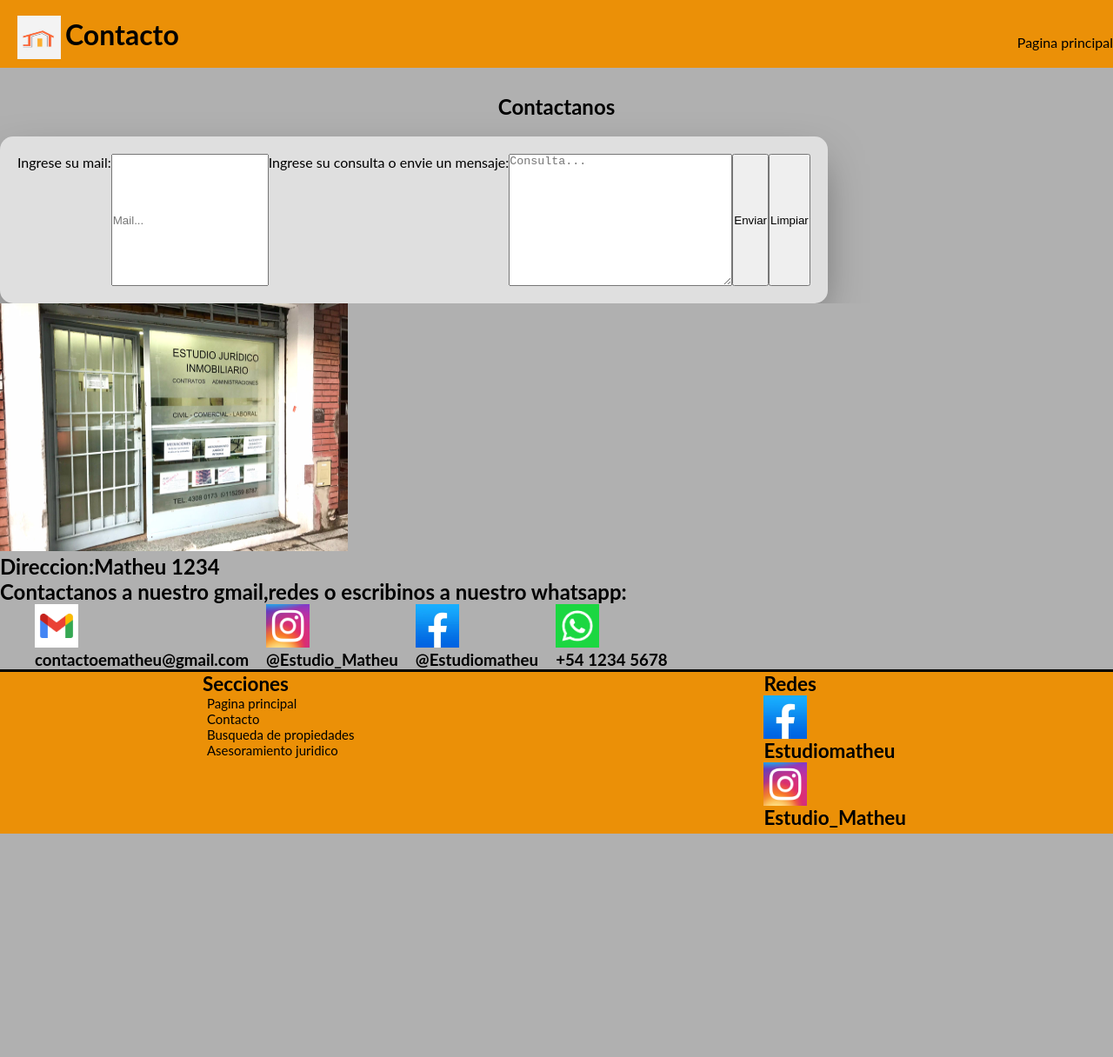
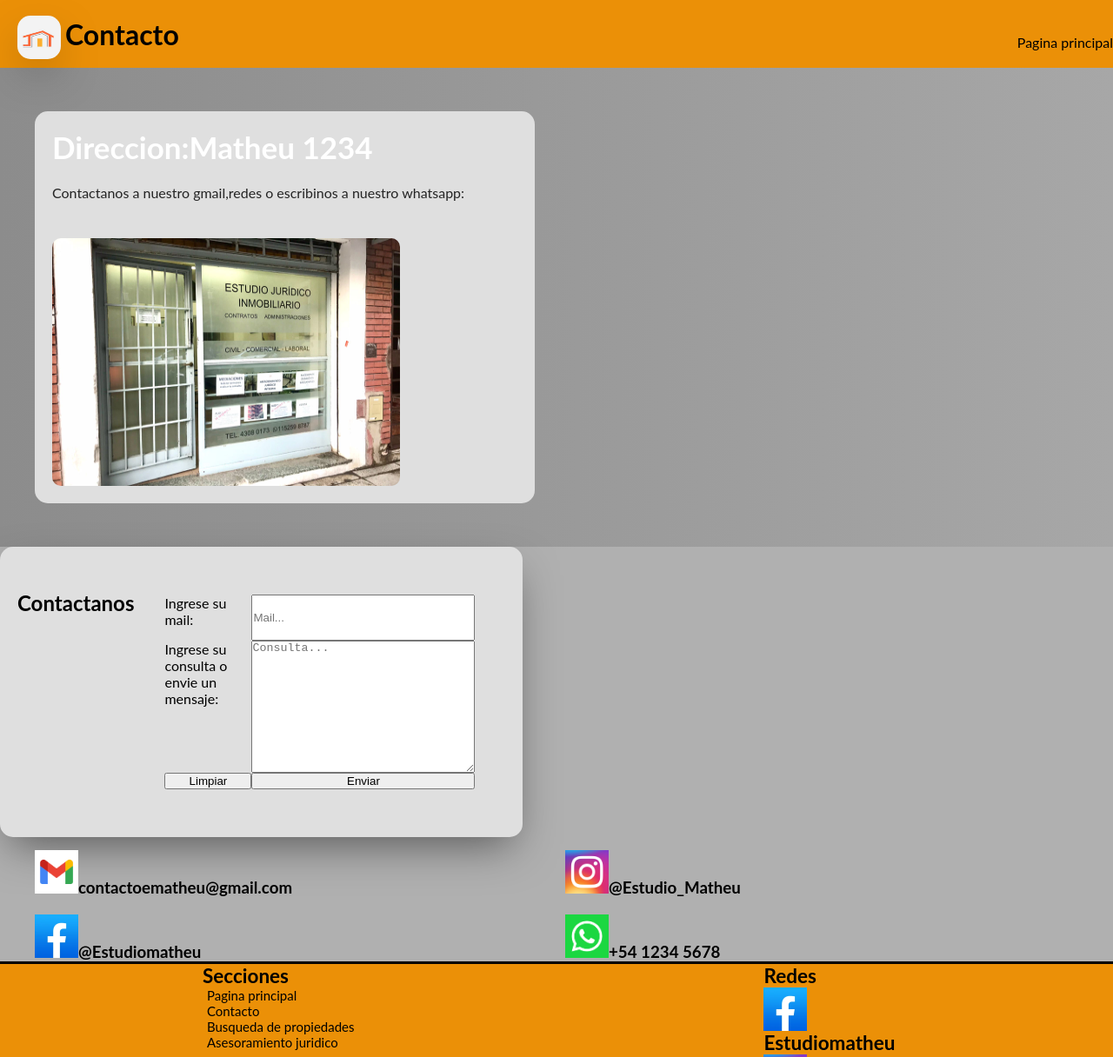
Before and after one commit to SantinoCarrara/estudiomatheusass, a plain HTML site: page pages/contacto.html in a window 1280 px wide. Shown: the top 1216 px of the page at 87% size. Before the commit the page ends 959 px from the top, so only its background shows below. Drawn offline with Linux system fonts and the light colour scheme.

Commit message:
entregafin

```diff
--- a/pages/contacto.html
+++ b/pages/contacto.html
@@ -10,7 +10,7 @@
 
 <body>
     <header>
-        <img src="../assets/img/iconoprincipal.png" alt="icono principal" width="50" height="50" class="logo"/>
+        <a href="../index.html"><img src="../assets/img/iconoprincipal.png" alt="icono principal" width="50" height="50" class="logo" /></a>
         <h1 class="topH2">Contacto</h1>
         <nav>
             <a href="../index.html" class="linkAc ">Pagina principal</a>
@@ -19,44 +19,43 @@
     </header>
 
     <main>
-        <section>
-            <h2 class="titleP">Contactanos</h2>
-            <form action="send" class="form">
-                <label for="mail">Ingrese su mail:</label>
-                <input type="email" id="mail" placeholder="Mail..." name="mail" />
-                <br />
-                <label for="consulta">Ingrese su consulta o envie un mensaje:</label>
-                <textarea name="consulta" id="consulta" cols="30" rows="10" placeholder="Consulta..."></textarea>
-                <button type="submit">Enviar</button>
-                <button type="reset">Limpiar</button>
-            </form>
+        <section class="hero">
+            <div class="hero__grid container">
+              <div class="hero__grid-content">
+                <h1>Direccion:Matheu 1234</h1>
+                <p>Contactanos a nuestro gmail,redes o escribinos a nuestro whatsapp:</p>
+                <img class="hero__grid-img" src="../assets/img/local.png" alt="local" width="400" height="285" />
+              </div>
+            </div>
         </section>
 
-        <section class="local">
-            <img src="../assets/img/local.png" alt="local" width="400" height="285" />
-            <h2>Direccion:Matheu 1234</h2>
-            <h2>Contactanos a nuestro gmail,redes o escribinos a nuestro whatsapp:</h2>
+        <section class="form">
+            <h2 class="form__title">Contactanos</h2>
+            <form class="form__content" action="send">
+                <label for="mail">Ingrese su mail:</label>
+                    <input type="email" id="mail" placeholder="Mail..." name="mail" />
+                    <label for="consulta">Ingrese su consulta o envie un mensaje:</label>
+                <textarea name="consulta" id="consulta" cols="30" rows="10" placeholder="Consulta..."></textarea>
+                    <button type="reset">Limpiar</button>
+                    <button type="submit">Enviar</button>
+            </form>
         </section>
 
         <article class="conRedes container">
             <section>
-                <img src="../assets/img/gmail.png" alt="gmailpic" width="50" height="50" />
-                <h3>contactoematheu@gmail.com</h3>
+                <h3><img src="../assets/img/gmail.png" alt="gmailpic" width="50" height="50" />contactoematheu@gmail.com</h3>
             </section>
 
             <section>
-                <img src="../assets/img/instagram.png" alt="igpic" width="50" height="50" />
-                <h3>@Estudio_Matheu</h3>
+                <h3><img src="../assets/img/instagram.png" alt="igpic" width="50" height="50" />@Estudio_Matheu</h3>
+            </section>
+
+            <section class="conRedes__fb">
+                <h3><img src="../assets/img/facebook.png" alt="facepic" width="50" height="50" />@Estudiomatheu</h3>
             </section>
 
             <section>
-                <img src="../assets/img/facebook.png" alt="facepic" width="50" height="50" />
-                <h3>@Estudiomatheu</h3>
-            </section>
-
-            <section>
-                <img src="../assets/img/wpp.png" alt="wppic" width="50" height="50" />
-                <h3>+54 1234 5678</h3>
+                <h3><img src="../assets/img/wpp.png" alt="wppic" width="50" height="50" />+54 1234 5678</h3>
             </section>
         </article>
     </main>
--- a/style.css
+++ b/style.css
@@ -40,10 +40,60 @@ ul li {
     margin: 0 5px;
 }
 
+ul li a {
+    transition: 00.1s;
+}
+
+ul li a:hover {
+    color: #8c8c8c;
+}
+
 nav a {
     display: flex;
     justify-content: end;
     color: black;
+    transition: 00.3s;
+}
+
+nav a:hover {
+    color: #8c8c8c;
+}
+
+.hero {
+    background-image: linear-gradient(90deg, #8c8c8c, #a7a7a7);
+    padding: 50px 20px;
+    color: #e2e8f0;
+}
+
+.hero__grid {
+    display: grid;
+    grid-template-columns: repeat(2, 1fr);
+    gap: 50px;
+    align-items: center;
+}
+
+.hero__grid-content {
+    max-width: 100%;
+    background-color: rgb(223, 223, 223);
+    padding: 20px;
+    border-radius: 15px;
+}
+
+.hero__grid-content h1 {
+    color: #fff;
+    font-size: 35px;
+    margin-bottom: 20px;
+}
+
+.hero__grid-content p {
+    margin-bottom: 40px;
+    color: #242424;
+}
+
+.hero__grid-img {
+    display: grid;
+    grid-template-columns: 100px 1fr;
+    border-radius: 10px;
 }
 
 .container {
@@ -55,19 +105,17 @@ nav a {
     color: black;
 }
 
-.titleP {
-    margin-top: 30px;
-    margin-bottom: 20px;
-    text-align: center;
-}
-
 .card {
     background-color: rgb(223, 223, 223);
     padding: 20px;
     border-radius: 15px;
     box-shadow: 0 20px 50px -12px rgba(0, 0, 0, 0.5);
     max-width: fit-content;
-    transition: transform 0.3ms;
+    transition: transform 0.3s;
+}
+
+.card img {
+    object-fit:cover;
 }
 
 .card:hover {
@@ -97,7 +145,7 @@ nav a {
     border-radius: 15px;
     padding: 15px;
     text-align: center;
-transition: background-color 0.3s;
+    transition: background-color 0.3s;
 }
 
 .card a:hover {
@@ -132,6 +180,14 @@ transition: background-color 0.3s;
     transition: background-color 0.3s;
 }
 */
+
+.expo {
+    background-color: rgb(223, 223, 223);
+    padding: 20px;
+    border-radius: 15px;
+    box-shadow: 0 20px 50px -12px rgba(0, 0, 0, 0.5);
+    max-width: fit-content;
+}
 
 .prop {
     display: grid;
@@ -168,11 +224,6 @@ transition: background-color 0.3s;
     display: inline;
 }
 
-/*
-.lkV2 {
-
-}
-*/
 
 .linkAc {
     display: flex;
@@ -187,35 +238,42 @@ transition: background-color 0.3s;
     top: 10px;
 }
 */
+.topBar {
+    align-items: center;
+}
+
 .logo {
+    border-radius: 15px;
+    box-shadow: 0 20px 50px -12px rgba(0, 0, 0, 0.5);
     position: absolute;
-    padding-top: 18px;
-    padding-left: 20px;
+    margin-top: 18px;
+    margin-left: 20px;
 }
-/*
-.topTxt {
-     position: relative;
-     left: 75px;
-     top: 15px;
+
+.logo:active {
+    box-shadow: 2px 2px 5px #242424;
 }
-*/
 
 .logoAj {
+    border-radius: 15px;
+    box-shadow: 0 20px 50px -12px rgba(0, 0, 0, 0.5);
     position: absolute;
-    padding-top: 18px;
-    padding-left: 20px;
+    margin-top: 18px;
+    margin-left: 20px;
+}
+
+.logoBp {
+    border-radius: 15px;
+    box-shadow: 0 20px 50px -12px rgba(0, 0, 0, 0.5);
+    position: absolute;
+    margin-top: 18px;
+    margin-left: 20px;
 }
 
 .linkBp {
     display: flex;
     justify-content: end;
     color: black;
-}
-
-.logoBp {
-    position: absolute;
-    padding-top: 18px;
-    padding-left: 20px;
 }
 
 .footerSep {
@@ -247,12 +305,10 @@ transition: background-color 0.3s;
     top: 20px;
 }
 
-/*.prop {
+.titleP {
     display: flex;
-    justify-content: space-between;
-    flex-wrap: wrap;
+    justify-content: center;
 }
-*/
 
 .form {
     display: flex;
@@ -264,19 +320,32 @@ transition: background-color 0.3s;
     max-width: fit-content;
 }
 
+.form__title {
+    margin-top: 30px;
+    margin-bottom: 20px;
+    text-align: center;
+}
+
+.form__content {
+    display: grid;
+    grid-template-columns: 100px 1fr;
+    padding: 35px;
+}
+
+.form__content label {
+    padding-bottom: 15px;
+}
+
 .conRedes {
-    display: flex;
-    flex-wrap: wrap;
+    display: grid;
+    grid-template-columns: repeat(2, 1fr);
     gap: 20px;
+    padding-top: 15px;
 }
 
 @media (max-width: 540px) {
     .linkAc {
         display: none;
-}
-
-.logoAj {
-    padding-top: 8px;
 }
 }
 
@@ -341,3 +410,9 @@ transition: background-color 0.3s;
     }
 
 }
+
+@media (max-width: 565px) {
+    .conRedes {
+        grid-template-columns: repeat(1, 1fr);
+    }
+}
```
Also changed, not shown: index.html (+2 -2 lines), pages/alquiler.html (+3 -3 lines), pages/asesoramiento-juridico.html (+3 -3 lines), pages/busqueda-de-propiedades.html (+1 -1 lines), pages/venta.html (+1 -1 lines).
